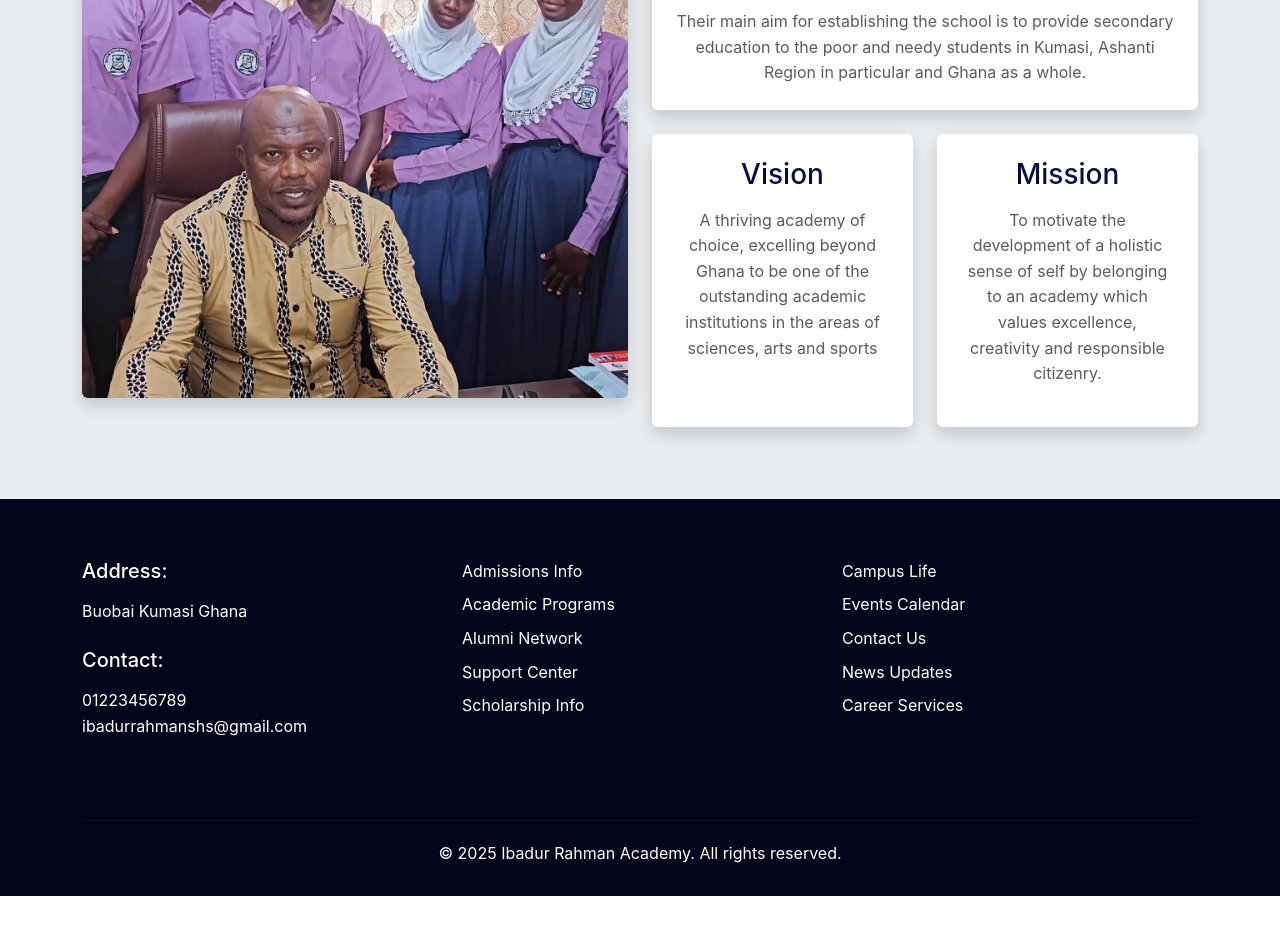
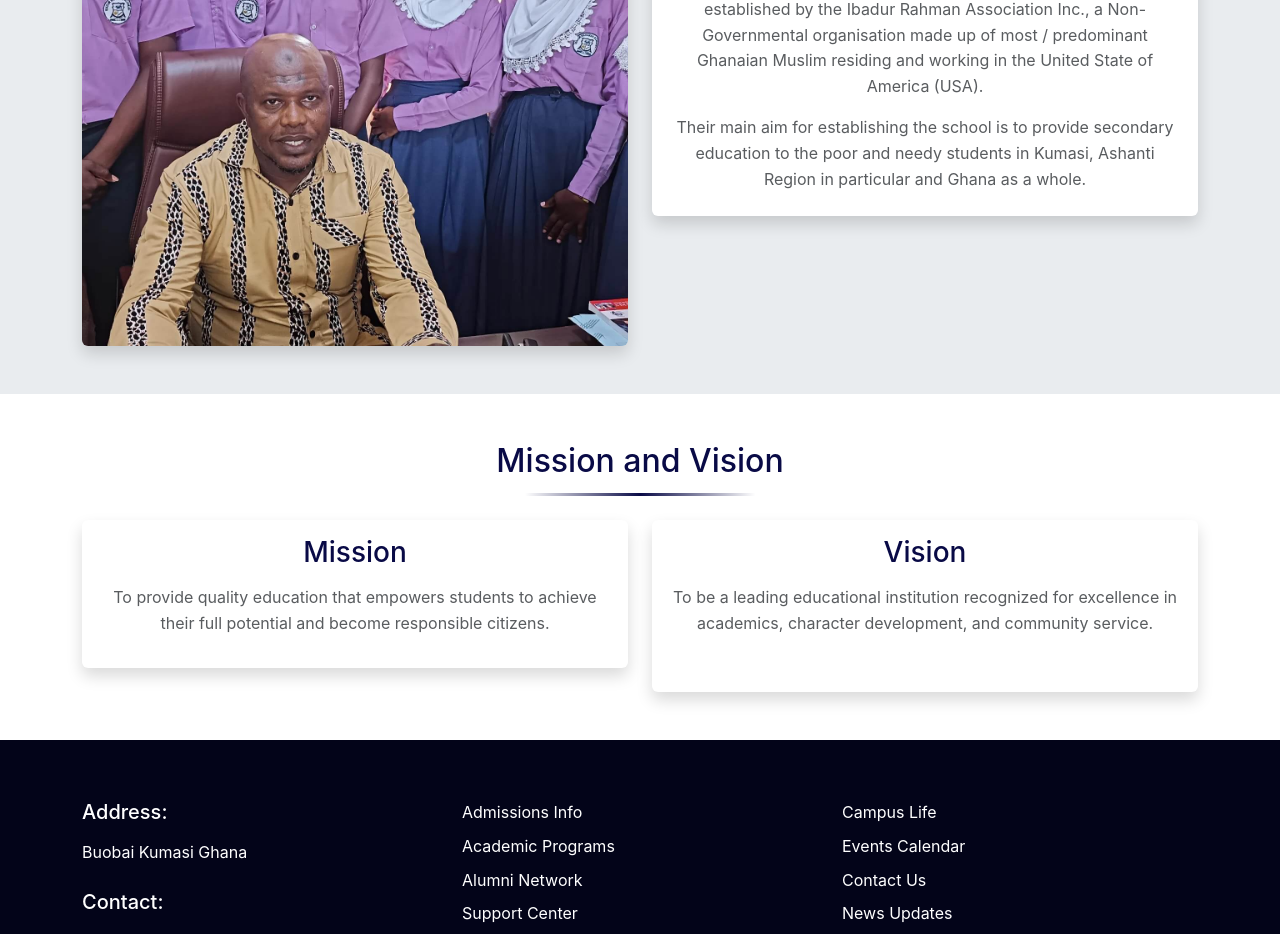
Before and after one commit to AmurdAmzer/IbassWeb-Redesign, a Next.js app in the folder frontend/: page /about-us in a window 1280 px wide. Shown: the part 620-1554 px from the top of the page. Before the commit the page ends 1516 px from the top, so only its background shows below. Built offline with nearby package versions, Linux system fonts and the light colour scheme.

Commit message:
created a seperate mission and vision section in the about-us page

```diff
--- a/frontend/src/app/about-us/page.js
+++ b/frontend/src/app/about-us/page.js
@@ -78,30 +78,48 @@ export default function AboutUsPage() {
                   </Card>
                 </Col>
 
-                {/* Vision Card */}
+              </Row>
+            </Col>
+          </Row>
+        </Container>
+      </section>
+
+      {        /* Mission and Vision Section */ }
+        <section className="py-5">
+            <Container>
+            <Row className="text-center">
+                <Col>
+                <h2 className="mb-4" style={{
+                    background: 'linear-gradient(to right, transparent, var(--school-blue), transparent) no-repeat bottom',
+                    backgroundSize: '80% 3px',
+                    paddingBottom: '15px',
+                    width: 'fit-content',
+                    margin: '0 auto'
+                }}>
+                    Mission and Vision
+                </h2>
+                </Col>
+            </Row>
+            <Row className="text-center">
                 <Col md={6} className="mb-4">
-                  <Card className="h-100 text-center border-0 shadow">
-                    <Card.Body className="p-4">
-                      <h3 className="mb-3" style={{ color: 'var(--school-blue)' }}>Vision</h3>
+                <Card className="h-100 border-0 shadow">
+                    <Card.Body>
+                    <h3 className="mb-3">Mission</h3>
                     <p className="text-muted">
-                        A thriving academy of choice, excelling beyond Ghana to be one of the outstanding academic institutions in the areas of sciences, arts and sports
+                        To provide quality education that empowers students to achieve their full potential and become responsible citizens.
                     </p>
                     </Card.Body>
                 </Card>
                 </Col>
-
-                {/* Mission Card */}
-                <Col md={6} className="mb-4">
-                  <Card className="h-100 text-center border-0 shadow">
-                    <Card.Body className="p-4">
-                      <h3 className="mb-3" style={{ color: 'var(--school-blue)' }}>Mission</h3>
+                <Col md={6}>
+                <Card className="h-100 border-0 shadow">
+                    <Card.Body>
+                    <h3 className="mb-3">Vision</h3>
                     <p className="text-muted">
-                        To motivate the development of a holistic sense of self by belonging to an academy which values excellence, creativity and responsible citizenry.
+                        To be a leading educational institution recognized for excellence in academics, character development, and community service.
                     </p>
                     </Card.Body>
                 </Card>
-                </Col>
-              </Row>
                 </Col>
             </Row>
             </Container>
```
Lines whose indentation alone changed are shown as unchanged.
